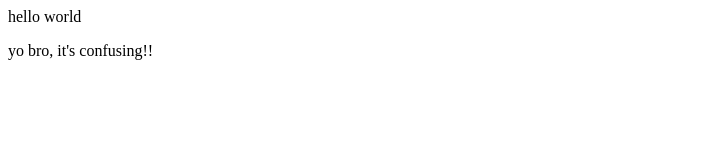
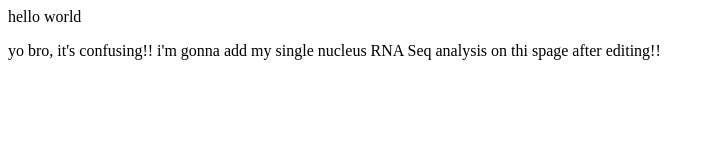
Before and after one commit to Arushi2798/PYTHON_PROJECTS, a plain HTML site: page index.html in a window 1280 px wide. Shown: the whole page, without its empty margins (0-714 px from the left). Drawn offline with Linux system fonts and the light colour scheme.

Commit message:
new line

```diff
--- a/index.html
+++ b/index.html
@@ -1,4 +1,5 @@
 <p> hello world </p>
 <p>
     yo bro, it's confusing!!
+    i'm gonna add my single nucleus RNA Seq analysis on thi spage after editing!!
 </p>
```
